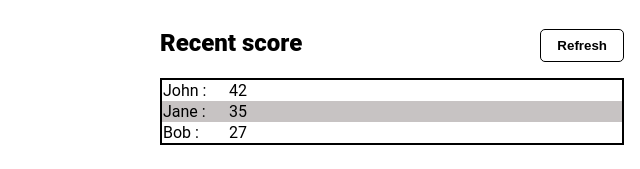
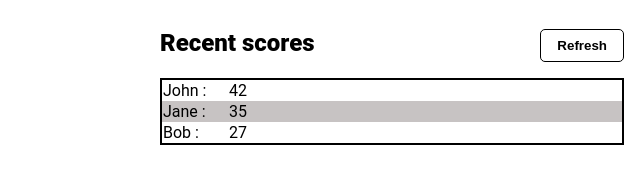
Before and after one commit to lincoln1883/leaderboard, a website built with webpack: page src/index.html in a window 1280 px wide. Shown: the part 208-377 px from the top of the page, 0-640 px from the left. Built offline with nearby package versions, Linux system fonts and the light colour scheme.

Commit message:
Edit typo.

```diff
--- a/src/index.html
+++ b/src/index.html
@@ -12,7 +12,7 @@
 			<section class="main-container">
 				<div class="display-score">
 					<div class="refresh">
-						<h2>Recent score</h2>
+						<h2>Recent scores</h2>
 						<button class="refresh-button" type="button">Refresh</button>
 					</div>
 					<table>
```
